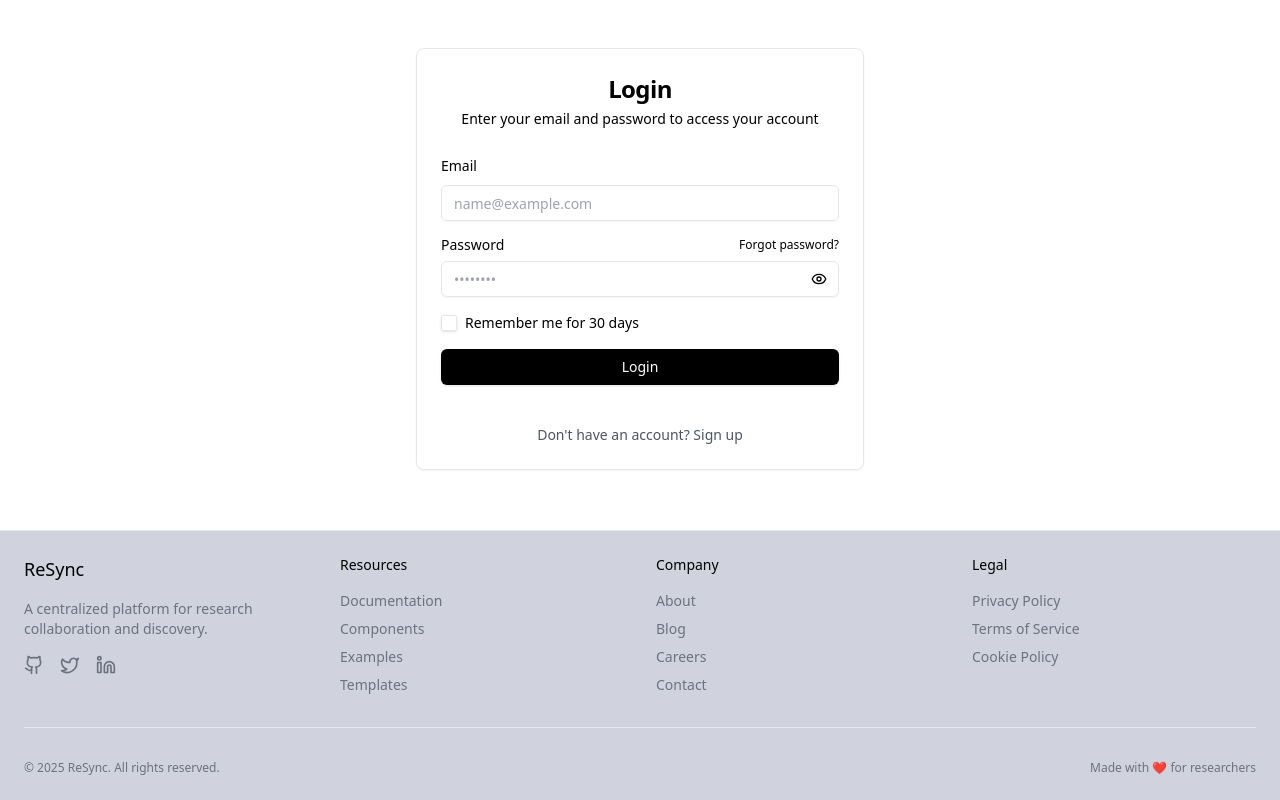
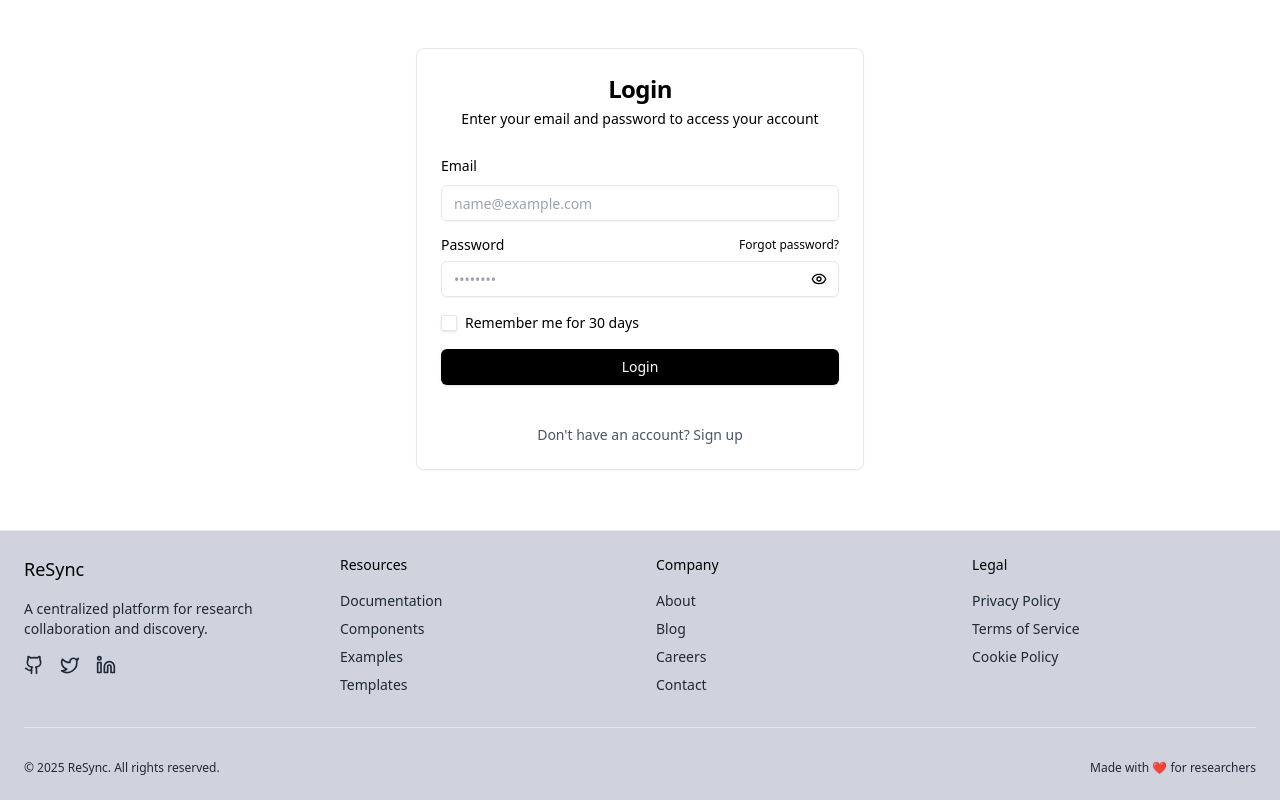
Before and after one commit to kunalpro379/invictus-25, a React (Vite) app in the folder frontend/: page /login in a window 1280 px wide. Built offline with nearby package versions, Linux system fonts and the light colour scheme.

Commit message:
done with first protype of ReSync

```diff
--- a/frontend/package.json
+++ b/frontend/package.json
@@ -29,6 +29,7 @@
     "react-hook-form": "^7.54.2",
     "react-hot-toast": "^2.4.1",
     "react-router-dom": "^6.18.0",
+    "react-scroll": "^1.9.3",
     "tailwind-merge": "^2.0.0",
     "tailwindcss-animate": "^1.0.7",
     "zod": "^3.24.0"
--- a/frontend/src/components/error-page.jsx
+++ b/frontend/src/components/error-page.jsx
@@ -0,0 +1,9 @@
+import React from 'react'
+
+function ErrorPage({err}) {
+  return (
+    <div>Error: {err}</div>
+  )
+}
+
+export default ErrorPage
--- a/frontend/src/components/landing-page/footer.jsx
+++ b/frontend/src/components/landing-page/footer.jsx
@@ -7,19 +7,19 @@ export function Footer() {
         <div className="grid grid-cols-1 gap-8 md:grid-cols-4">
           <div className="space-y-4">
             <h3 className="text-lg font-medium">ReSync</h3>
-            <p className="text-sm text-gray-500">
+            <p className="text-sm text-gray-800">
               A centralized platform for research collaboration and discovery.
             </p>
             <div className="flex space-x-4">
-              <a href="#" className="text-gray-500 hover:text-blue-600">
+              <a href="#" className="text-gray-800 hover:text-blue-600">
                 <Github className="h-5 w-5" />
                 <span className="sr-only">GitHub</span>
               </a>
-              <a href="#" className="text-gray-500 hover:text-blue-600">
+              <a href="#" className="text-gray-800 hover:text-blue-600">
                 <Twitter className="h-5 w-5" />
                 <span className="sr-only">Twitter</span>
               </a>
-              <a href="#" className="text-gray-500 hover:text-blue-600">
+              <a href="#" className="text-gray-800 hover:text-blue-600">
                 <Linkedin className="h-5 w-5" />
                 <span className="sr-only">LinkedIn</span>
               </a>
@@ -29,22 +29,22 @@ export function Footer() {
             <h3 className="text-sm font-medium">Resources</h3>
             <ul className="space-y-2 text-sm">
               <li>
-                <a href="#" className="text-gray-500 hover:text-blue-600">
+                <a href="#" className="text-gray-800 hover:text-blue-600">
                   Documentation
                 </a>
               </li>
               <li>
-                <a href="#" className="text-gray-500 hover:text-blue-600">
+                <a href="#" className="text-gray-800 hover:text-blue-600">
                   Components
                 </a>
               </li>
               <li>
-                <a href="#" className="text-gray-500 hover:text-blue-600">
+                <a href="#" className="text-gray-800 hover:text-blue-600">
                   Examples
                 </a>
               </li>
               <li>
-                <a href="#" className="text-gray-500 hover:text-blue-600">
+                <a href="#" className="text-gray-800 hover:text-blue-600">
                   Templates
                 </a>
               </li>
@@ -54,22 +54,22 @@ export function Footer() {
             <h3 className="text-sm font-medium">Company</h3>
             <ul className="space-y-2 text-sm">
               <li>
-                <a href="#" className="text-gray-500 hover:text-blue-600">
+                <a href="#" className="text-gray-800 hover:text-blue-600">
                   About
                 </a>
               </li>
               <li>
-                <a href="#" className="text-gray-500 hover:text-blue-600">
+                <a href="#" className="text-gray-800 hover:text-blue-600">
                   Blog
                 </a>
               </li>
               <li>
-                <a href="#" className="text-gray-500 hover:text-blue-600">
+                <a href="#" className="text-gray-800 hover:text-blue-600">
                   Careers
                 </a>
               </li>
               <li>
-                <a href="#" className="text-gray-500 hover:text-blue-600">
+                <a href="#" className="text-gray-800 hover:text-blue-600">
                   Contact
                 </a>
               </li>
@@ -79,17 +79,17 @@ export function Footer() {
             <h3 className="text-sm font-medium">Legal</h3>
             <ul className="space-y-2 text-sm">
               <li>
-                <a href="#" className="text-gray-500 hover:text-blue-600">
+                <a href="#" className="text-gray-800 hover:text-blue-600">
                   Privacy Policy
                 </a>
               </li>
               <li>
-                <a href="#" className="text-gray-500 hover:text-blue-600">
+                <a href="#" className="text-gray-800 hover:text-blue-600">
                   Terms of Service
                 </a>
               </li>
               <li>
-                <a href="#" className="text-gray-500 hover:text-blue-600">
+                <a href="#" className="text-gray-800 hover:text-blue-600">
                   Cookie Policy
                 </a>
               </li>
@@ -97,10 +97,10 @@ export function Footer() {
           </div>
         </div>
         <div className="mt-8 border-t pt-8 flex flex-col sm:flex-row justify-between items-center">
-          <p className="text-xs text-gray-500">
+          <p className="text-xs text-gray-800">
             © {new Date().getFullYear()} ReSync. All rights reserved.
           </p>
-          <p className="text-xs text-gray-500 mt-4 sm:mt-0">
+          <p className="text-xs text-gray-800 mt-4 sm:mt-0">
             Made with ❤️ for researchers
           </p>
         </div>
--- a/frontend/src/components/landing-page/hero-section.jsx
+++ b/frontend/src/components/landing-page/hero-section.jsx
@@ -2,8 +2,11 @@ import { Button } from "@/components/ui/button";
 import heroSectionBg from "../../assets/hero-section-bg.jpg"; // Adjust path as needed
 import { motion } from "framer-motion";
 import { Zap } from "lucide-react"; // Adding an icon for the badge
+import { useNavigate } from "react-router-dom";
 
 export function HeroSection() {
+  const navigate = useNavigate();
+
   return (
     <section
       className="relative w-full py-12 md:py-24 lg:py-32 xl:py-48 bg-cover bg-center overflow-hidden"
@@ -20,6 +23,9 @@ export function HeroSection() {
             transition={{ duration: 0.8 }}
             className="space-y-4"
           >
+            <h1 className="p-4 text-4xl font-extrabold tracking-tight sm:text-5xl md:text-6xl lg:text-7xl/none bg-gradient-to-r from-white to-gray-200 bg-clip-text text-transparent">
+              Welcome to ReSync
+            </h1>
             <motion.div
               initial={{ scale: 0.8 }}
               animate={{ scale: 1 }}
@@ -29,9 +35,6 @@ export function HeroSection() {
               <Zap className="inline-block h-4 w-4 mr-2" />
               ReSync
             </motion.div>
-            <h1 className="p-4 text-4xl font-extrabold tracking-tight sm:text-5xl md:text-6xl lg:text-7xl/none bg-gradient-to-r from-white to-gray-200 bg-clip-text text-transparent">
-              Welcome to ReSync
-            </h1>
             <p className="mx-auto max-w-lg text-lg leading-relaxed text-gray-100 md:text-xl">
               Unite fragmented research with a centralized platform for discovering articles, datasets, and experts.
               Enhance collaboration with AI-driven insights and real-time tools.
@@ -44,6 +47,7 @@ export function HeroSection() {
             className="space-x-6"
           >
             <Button
+              onClick={() => navigate("/signup")}
               size="lg"
               className="px-8 py-3 bg-gradient-to-r from-blue-600 to-purple-600 text-white hover:from-blue-700 hover:to-purple-700 rounded-lg shadow-md transition-all duration-300"
             >
--- a/frontend/src/pages/landing.jsx
+++ b/frontend/src/pages/landing.jsx
@@ -20,10 +20,21 @@ export default function LandingPage() {
   }, []);
 
   const navItems = [
-    'Features',
-    'Testimonials',
-    'Pricing'
+    { label: "Features", id: "features" },
+    { label: "Testimonials", id: "testimonials" },
+    { label: "Contact Us", id: "contact" }
   ];
+
+  // Smooth scroll function
+  const scrollToSection = (id) => {
+    const section = document.getElementById(id);
+    if (section) {
+      window.scrollTo({
+        top: section.offsetTop - 80, // Adjusted for fixed navbar height
+        behavior: "smooth"
+      });
+    }
+  };
 
   return (
     <div className="flex min-h-screen flex-col bg-gray-50">
@@ -37,7 +48,7 @@ export default function LandingPage() {
                   <span className="text-2xl font-bold text-white">R</span>
                 </div>
               </div>
-              <span className="text-xl font-bold transition-colors duration-300 text-white" >
+              <span className="text-xl font-bold transition-colors duration-300 text-white">
                 ReSync
               </span>
             </Link>
@@ -46,18 +57,18 @@ export default function LandingPage() {
           <nav className="hidden md:flex items-center space-x-8">
             {navItems.map((item) => (
               <motion.div
-                key={item}
+                key={item.id}
                 whileHover={{ scale: 1.05 }}
                 whileTap={{ scale: 0.95 }}
               >
-                {
-                  <a
-                    href={`#${item.toLowerCase()}`}
-                    className={`text-sm font-medium transition-colors duration-300 ${scrolled ? "text-gray-400 hover:text-blue-400" : "text-white/90 hover:text-white"}`}
-                  >
-                    {item}
-                  </a>
-                }
+                <button
+                  onClick={() => scrollToSection(item.id)}
+                  className={`text-sm font-medium transition-colors duration-300 ${
+                    scrolled ? "text-gray-400 hover:text-blue-400" : "text-white/90 hover:text-white"
+                  }`}
+                >
+                  {item.label}
+                </button>
               </motion.div>
             ))}
           </nav>
@@ -67,7 +78,9 @@ export default function LandingPage() {
               <Link to="/login">
                 <Button
                   variant="outline"
-                  className={`border-2 transition-colors duration-300 ${scrolled ? "border-gray-300 text-gray-100 hover:bg-gray-100" : "border-white text-white hover:bg-white/10"}`}
+                  className={`border-2 transition-colors duration-300 ${
+                    scrolled ? "border-gray-300 text-gray-100 hover:bg-gray-100" : "border-white text-white hover:bg-white/10"
+                  }`}
                 >
                   Login
                 </Button>
@@ -87,15 +100,20 @@ export default function LandingPage() {
 
       <main className="flex-1 pt-20">
         <HeroSection />
-        <div className="relative">
+        <div className="relative" id="features">
           <div className="absolute inset-0 bg-gradient-to-b from-white to-gray-50 -skew-y-3 -z-10 transform" />
           <FeatureSection />
         </div>
-        <TestimonialSection />
-        <CTASection />
+        <div id="testimonials">
+          <TestimonialSection />
+        </div>
+        <div id="pricing">
+          <CTASection />
+        </div>
+        <div id="contact">
+          <Footer />
+        </div>
       </main>
-
-      <Footer />
     </div>
   );
 }
```
Also changed, not shown: 1 other file (tests, documents, lock files or other folders).
